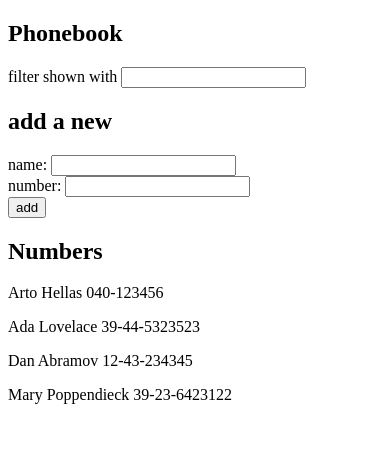
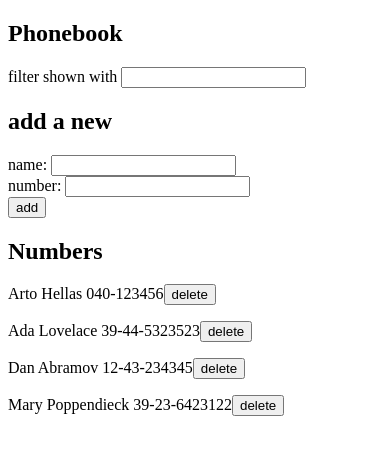
Before and after one commit to helenkwok/Full-Stack-Open, a React (Create React App) app in the folder part2/phonebook/: page / in a window 390 px wide. Shown: the top 454 px of the page. Built offline with nearby package versions, Linux system fonts and the light colour scheme; data requests are answered from the project's data file.

Commit message:
2.17: Phonebook step9

```diff
--- a/part2/phonebook/src/App.js
+++ b/part2/phonebook/src/App.js
@@ -36,6 +36,7 @@ const App = () => {
 
       <Persons
         persons={persons}
+        setPersons={setPersons}
         filter={filter}
       />
     </div>
--- a/part2/phonebook/src/components/PersonForm.js
+++ b/part2/phonebook/src/components/PersonForm.js
@@ -1,9 +1,7 @@
 import { useState } from 'react'
 import personService from '../services/persons'
 
-const PersonForm = (
-  {persons, setPersons}
-  ) => {
+const PersonForm = ({persons, setPersons}) => {
   const [newName, setNewName] = useState('')
   const [newNumber, setNewNumber] = useState('')
   const addName = event => {
--- a/part2/phonebook/src/components/Persons.js
+++ b/part2/phonebook/src/components/Persons.js
@@ -1,4 +1,15 @@
-const Persons = ({persons, filter}) => {
+import personService from '../services/persons'
+
+const Persons = ({persons, setPersons, filter}) => {
+  const handleDelete = (name, id) => {
+    if (window.confirm(`Delete ${name}`)) {
+      personService
+        .remove(id)
+        .then(
+          setPersons(persons.filter(person => person.name !== name))
+        )
+    }
+  }
   return (
     <>
       {
@@ -8,6 +19,7 @@ const Persons = ({persons, filter}) => {
         ).map(person =>
           <p key={person.name}>
             {person.name} {person.number}
+            <button onClick={() => handleDelete(person.name, person.id)}>delete</button>
           </p>
         )
       }
--- a/part2/phonebook/src/services/persons.js
+++ b/part2/phonebook/src/services/persons.js
@@ -9,7 +9,12 @@ const create = newObject => {
   return axios.post(baseUrl, newObject)
 }
 
+const remove = id => {
+  return axios.delete(`${baseUrl}/${id}`)
+}
+
 export default {
   getAll: getAll,
-  create: create
+  create: create,
+  remove: remove
 }
```
